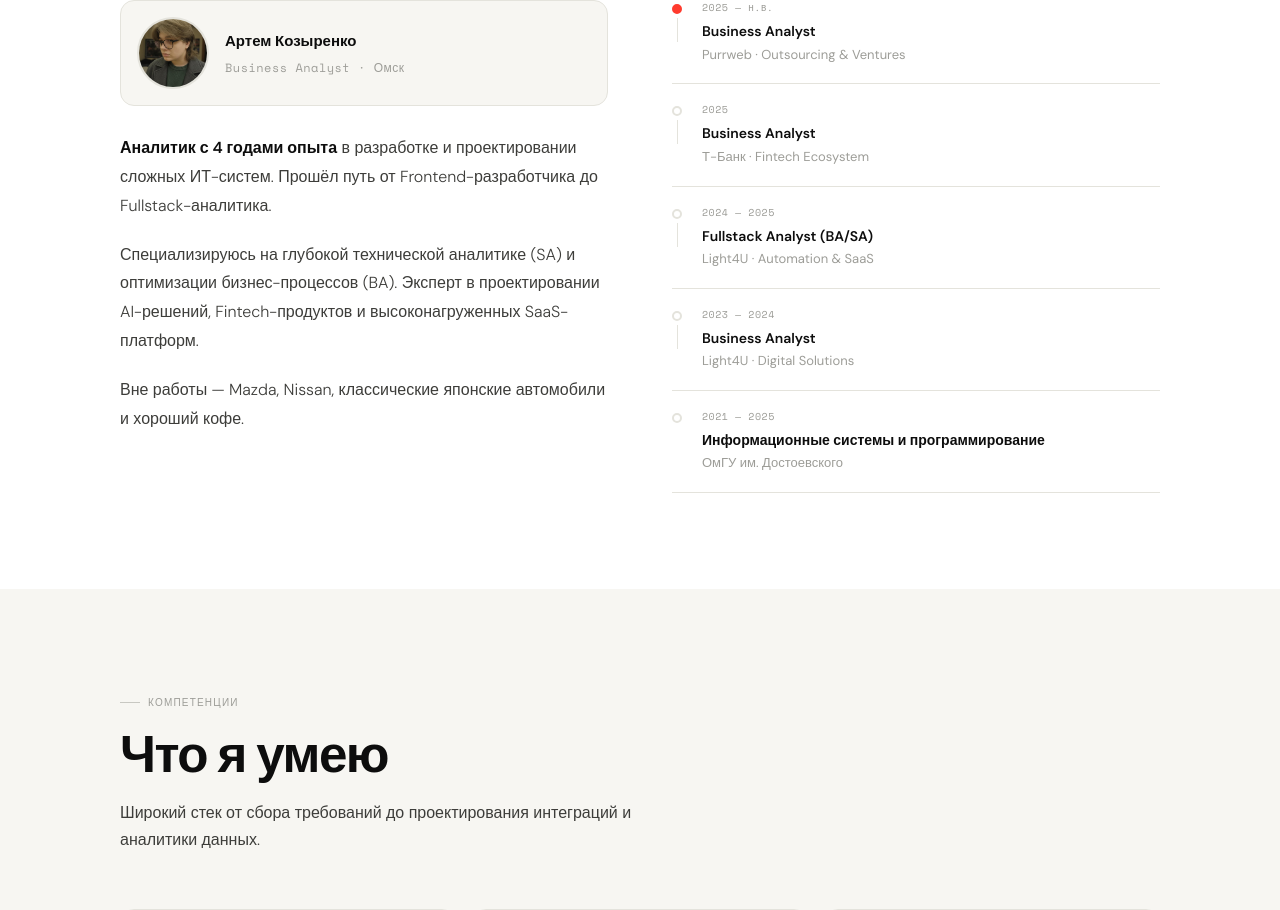
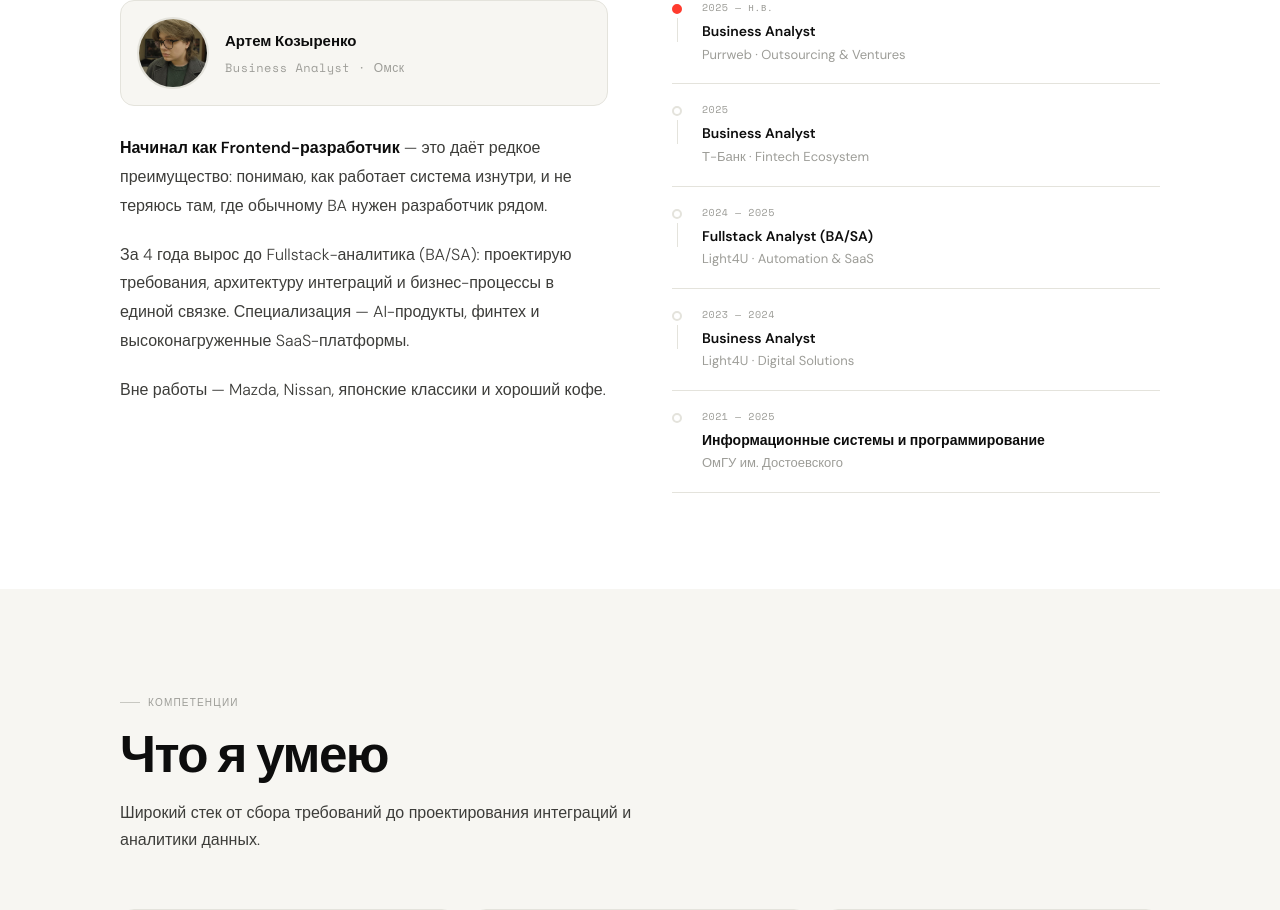
Before and after one commit to Arti-Ko/teta, a Next.js app: page / in a window 1280 px wide. Shown: the part 1189-2099 px from the top of the page. Built offline with nearby package versions, Linux system fonts and the light colour scheme; no server answers.

Commit message:
Update page.tsx

```diff
--- a/src/app/page.tsx
+++ b/src/app/page.tsx
@@ -100,16 +100,17 @@ export default function Home() {
                 </div>
               </div>
               <p>
-                <strong>Аналитик с 4 годами опыта</strong> в разработке и проектировании
-                сложных ИТ-систем. Прошёл путь от Frontend-разработчика до Fullstack-аналитика.
+                <strong>Начинал как Frontend-разработчик</strong> — это даёт редкое преимущество:
+                понимаю, как работает система изнутри, и не теряюсь там, где обычному BA нужен
+                разработчик рядом.
               </p>
               <p>
-                Специализируюсь на глубокой технической аналитике (SA) и оптимизации
-                бизнес-процессов (BA). Эксперт в проектировании AI-решений, Fintech-продуктов
-                и высоконагруженных SaaS-платформ.
+                За 4 года вырос до Fullstack-аналитика (BA/SA): проектирую требования, архитектуру
+                интеграций и бизнес-процессы в единой связке. Специализация — AI-продукты,
+                финтех и высоконагруженные SaaS-платформы.
               </p>
-              <p>
-                Вне работы — Mazda, Nissan, классические японские автомобили и хороший кофе.
+              <p className="about-personal">
+                Вне работы — Mazda, Nissan, японские классики и хороший кофе.
               </p>
             </div>
             <div className="timeline-v2 reveal d2">
```
